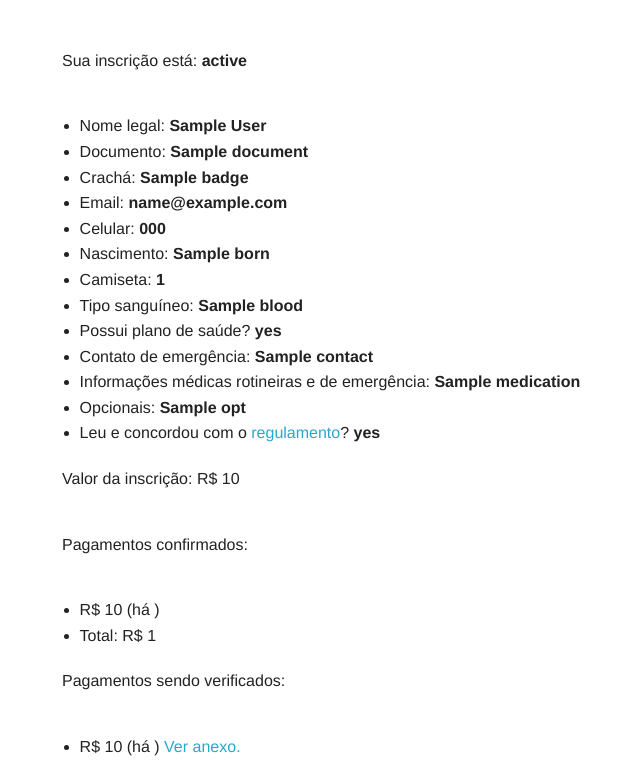
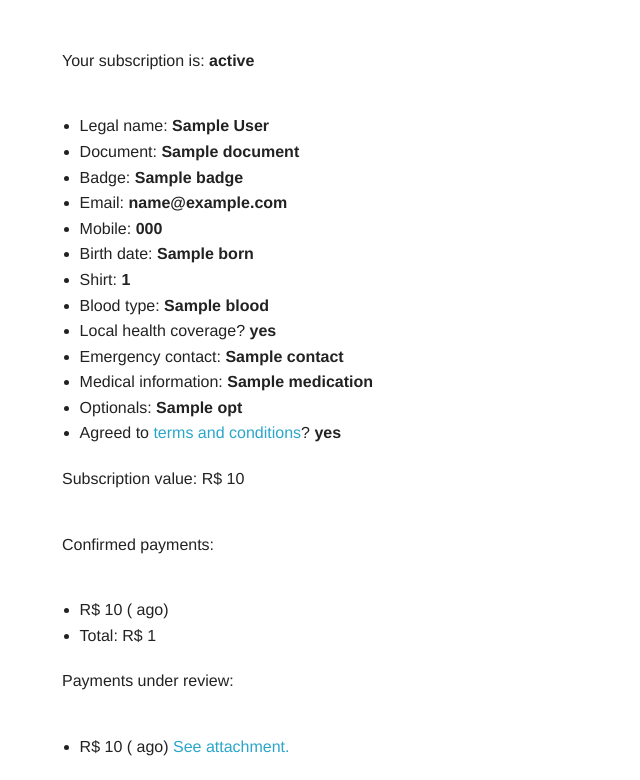
Before and after one commit to Abando/esupa, a Django app: template esupa/templates/esupa/view.html in a window 1280 px wide. Shown: the part 129-909 px from the top of the page, without its empty margins (93-733 px from the left). Run offline with Django 3.2, Linux system fonts and the light colour scheme; the template is opened without the code that fills it: most values are stand-ins (such as "Sample title", 1, 10 or a date in 2020); some libraries are stand-ins or nearby versions.

Commit message:
More localization.

```diff
--- a/esupa/templates/esupa/base.html
+++ b/esupa/templates/esupa/base.html
@@ -4,7 +4,7 @@
     <meta charset="utf-8"/>
     <meta name="viewport" content="width=device-width, initial-scale=1.0"/>
     {% load i18n %}
-    <title>{{event.name}} | {% trans "Inscrição e Pagamento" %}</title>
+    <title>{{event.name}} | {% trans "Subscription and Payment" %}</title>
     {% load staticfiles %}
     <link rel="stylesheet" href="{% static 'esupa/css/foundation.min.css' %}"/>
     <link rel="stylesheet" href="{% static 'esupa/css/main.css' %}"/>
--- a/esupa/templates/esupa/edit.html
+++ b/esupa/templates/esupa/edit.html
@@ -7,9 +7,9 @@
         <div class="large-12 columns">
             {{form.as_p}}
             <p class='buttons'>
-                <input type="submit" class="button" value='&nbsp; {% trans "Salvar Edições" %} &nbsp;'/>
+                <input type="submit" class="button" value='&nbsp; {% trans "Save Edits" %} &nbsp;'/>
                 <a class="button secondary" href="{% url 'esupa-view' event.slug %}">&nbsp;
-                    {% trans "Cancelar Edição" %} &nbsp;</a>
+                    {% trans "Cancel Edit" %} &nbsp;</a>
             </p>
         </div>
     </div>
--- a/esupa/templates/esupa/view.html
+++ b/esupa/templates/esupa/view.html
@@ -6,47 +6,47 @@
     <div class="row">
         <div class="large-12 columns">
             <p>
-                {% trans "Sua inscrição está:" %} <strong>{{state}}</strong>
+                {% trans "Your subscription is:" %} <strong>{{state}}</strong>
             </p>
             {% if state.value >= state.CONFIRMED %}
             <p>
-                {% blocktrans with name=event.name %} Nos vemos no {{name}}! {% endblocktrans %}
+                {% blocktrans with name=event.name %} We'll meet at {{name}}! {% endblocktrans %}
             </p>
             {% elif state.value <= state.QUEUED_FOR_PAY %}
             <p class="buttons">
                 <a class="button secondary" href="{% url 'esupa-edit' event.slug %}">&nbsp;
-                    {% trans "Editar" %} &nbsp;</a>
+                    {% trans "Edit" %} &nbsp;</a>
             </p>
             {% endif %}
             <ul>
-                <li>{% trans "Nome legal:" %} <strong>{{sub.full_name}}</strong></li>
-                <li>{% trans "Documento:" %} <strong>{{sub.document}}</strong></li>
-                <li>{% trans "Crachá:" %} <strong>{{sub.badge}}</strong></li>
+                <li>{% trans "Legal name:" %} <strong>{{sub.full_name}}</strong></li>
+                <li>{% trans "Document:" %} <strong>{{sub.document}}</strong></li>
+                <li>{% trans "Badge:" %} <strong>{{sub.badge}}</strong></li>
                 <li>{% trans "Email:" %} <strong>{{sub.email}}</strong></li>
-                <li>{% trans "Celular:" %} <strong>{{sub.phone}}</strong></li>
-                <li>{% trans "Nascimento:" %} <strong>{{sub.born}}</strong></li>
-                <li>{% trans "Camiseta:" %} <strong>{{sub.shirt_size}}</strong></li>
-                <li>{% trans "Tipo sanguíneo:" %} <strong>{{sub.blood}}</strong></li>
-                <li>{% trans "Possui plano de saúde?" %} <strong>{{sub.health_insuled|yesno}}</strong></li>
-                <li>{% trans "Contato de emergência:" %} <strong>{{sub.contact}}</strong></li>
-                <li>{% trans "Informações médicas rotineiras e de emergência:" %}
+                <li>{% trans "Mobile:" %} <strong>{{sub.phone}}</strong></li>
+                <li>{% trans "Birth date:" %} <strong>{{sub.born}}</strong></li>
+                <li>{% trans "Shirt:" %} <strong>{{sub.shirt_size}}</strong></li>
+                <li>{% trans "Blood type:" %} <strong>{{sub.blood}}</strong></li>
+                <li>{% trans "Local health coverage?" %} <strong>{{sub.health_insuled|yesno}}</strong></li>
+                <li>{% trans "Emergency contact:" %} <strong>{{sub.contact}}</strong></li>
+                <li>{% trans "Medical information:" %}
                     <strong>{{sub.medication}}</strong></li>
-                <li>{% trans "Opcionais:" %} <strong>{% for opt in sub.optionals.all %}
-                    {{opt.name}}{% if not forloop.last %}, {% endif %}{% empty %}{% trans "nenhum" %}{% endfor %}
+                <li>{% trans "Optionals:" %} <strong>{% for opt in sub.optionals.all %}
+                    {{opt.name}}{% if not forloop.last %}, {% endif %}{% empty %}{% trans "none" %}{% endfor %}
                 </strong></li>
                 <li>{% blocktrans with url=event.agreement_url %}
-                    Leu e concordou com o <a href="{{url}}">regulamento</a>?
+                    Agreed to <a href="{{url}}">terms and conditions</a>?
                     {% endblocktrans %}
                     <strong>{{sub.agreed|yesno}}</strong></li>
             </ul>
-            <p>{% trans "Valor da inscrição:" %} R$ {{sub.price}}</p>
+            <p>{% trans "Subscription value:" %} R$ {{sub.price}}</p>
             {% if confirmed_trans %}
-            <p>{% trans "Pagamentos confirmados:" %}</p>
+            <p>{% trans "Confirmed payments:" %}</p>
             <ul>
                 {% for trans in confirmed_trans.all %}
                 <li>
                     {% blocktrans with amount=trans.amount when=trans.filled_at %}
-                    R$ {{amount}} (há {{when|timesince}})
+                    R$ {{amount}} <span title="{{when}}">({{when|timesince}} ago)</span>
                     {% endblocktrans %}
                 </li>
                 {% endfor %}
@@ -54,20 +54,20 @@
             </ul>
             {% endif %}
             {% if pending_trans %}
-            <p>{% trans "Pagamentos sendo verificados:" %}</p>
+            <p>{% trans "Payments under review:" %}</p>
             <ul>
                 {% for trans in pending_trans.all %}
                 <li>
                     {% blocktrans with amount=trans.amount when=trans.filled_at %}
-                    R$ {{amount}} (há {{when|timesince}})
+                    R$ {{amount}} <span title="{{when}}">({{when|timesince}} ago)</span>
                     {% endblocktrans %}
-                    <a href="{% url 'esupa-trans-doc' trans.id %}">Ver anexo.</a>
+                    <a href="{% url 'esupa-trans-doc' trans.id %}">See attachment.</a>
                 </li>
                 {% endfor %}
             </ul>
             {% endif %}
             {% if sub.state != state.QUEUED_FOR_PAY and sub.state < state.CONFIRMED %}
-            <h4>{% trans "Pagar seu registro usando" %}</h4>
+            <h4>{% trans "Pay using" %}</h4>
             {{partial_pay_form.as_p}}
             <p class='buttons'>
                 {% for slug, title in pay_buttons.items %}
```
Also changed, not shown: esupa/forms.py (+27 -28 lines), esupa/management/commands/makeesupamessages.py (added, +18 -0 lines), esupa/models.py (+10 -10 lines), esupa/notify.py (+10 -11 lines), esupa/payment/deposit.py (+4 -4 lines), esupa/templates/esupa/deposit.html (+6 -7 lines), esupa/locale/en_CA/LC_MESSAGES/django.po, esupa/locale/pt_BR/LC_MESSAGES/django.po.
